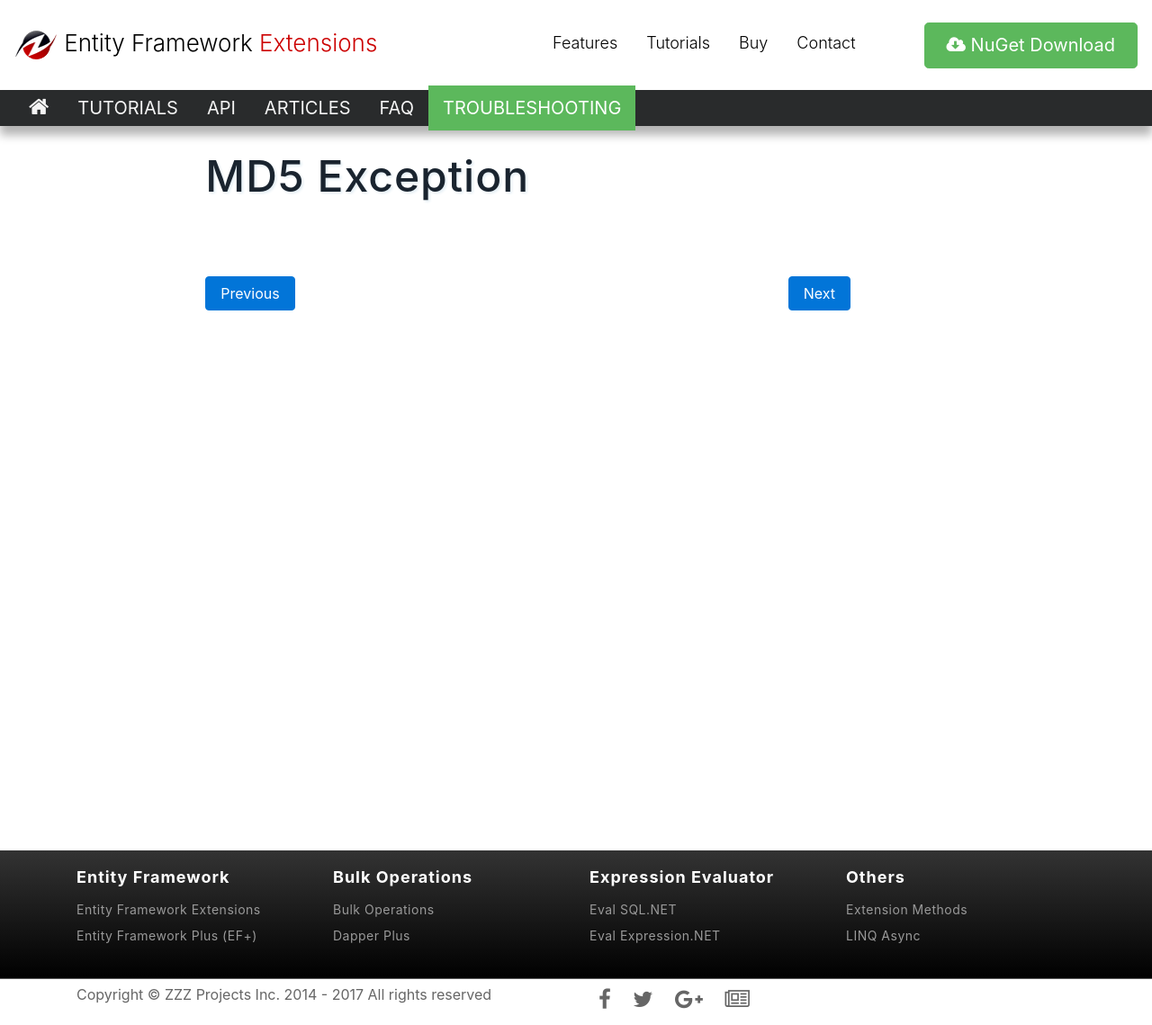
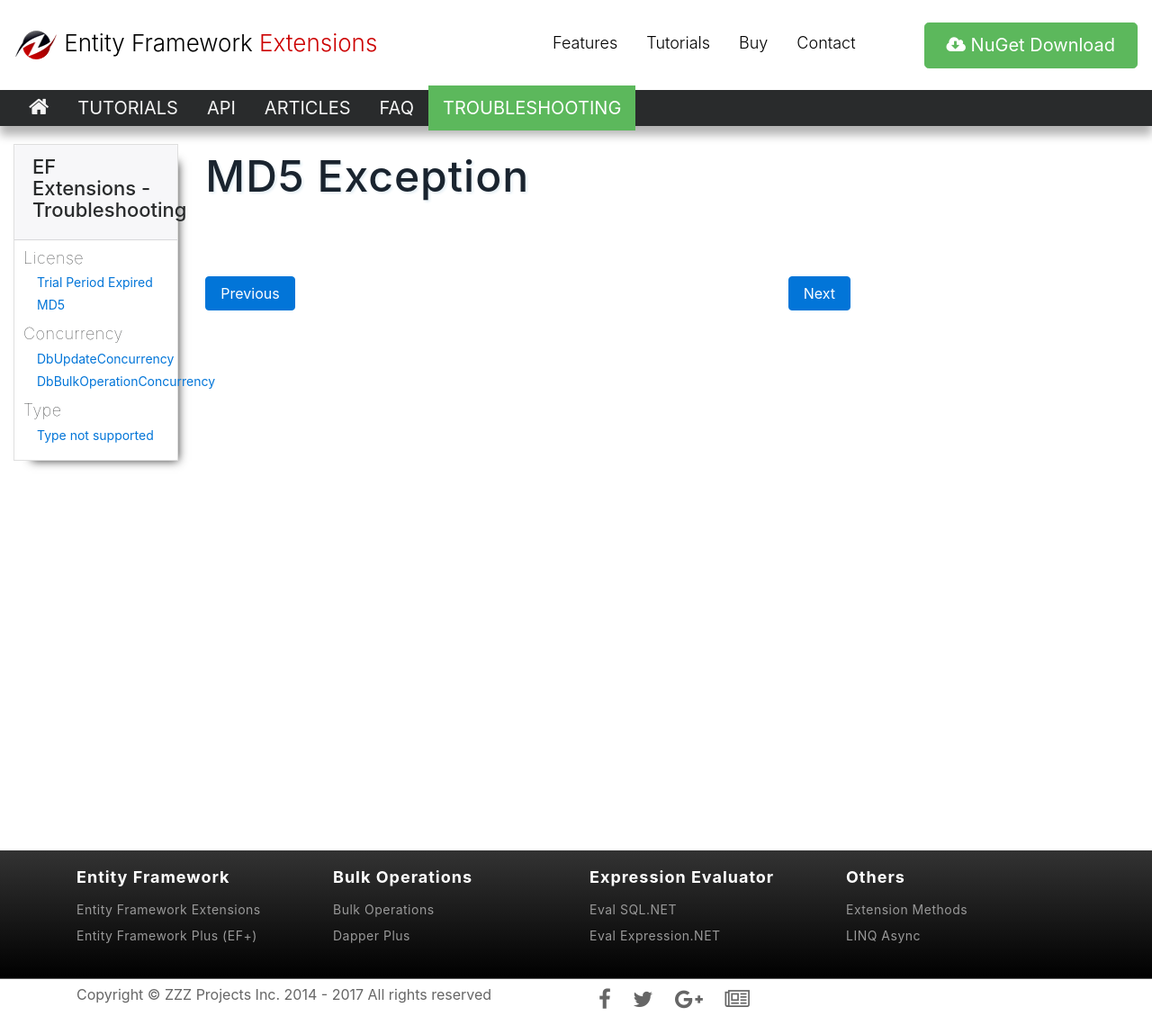
Before and after one commit to zzzprojects/EntityFramework-Extensions, a Jekyll site: the page built from docs/pages/troubleshooting/md5-exception.md, in a window 1280 px wide and 1139 px high. Shown: the whole window at 90% size. Built offline with Jekyll 4.4.1, drawn with Linux system fonts in a browser that asks for light colours; nearby versions of some CDN libraries.

Commit message:
Update aside.html

```diff
--- a/docs/_includes/aside.html
+++ b/docs/_includes/aside.html
@@ -104,6 +104,32 @@
 	</div>
 </div>
 
+{% elsif page.path contains "/troubleshooting/" %}
+<div class="card">
+	<div class="card-header">
+		<h3>EF Extensions - Troubleshooting</h3>
+	</div>
+	<div class="card-block">
+
+		<h4>License</h4>
+		<ul>
+			<li><a href="trial-period-expired-exception">Trial Period Expired</a></li>
+			<li><a href="md5-exception">MD5</a></li>
+		</ul>
+
+		<h4>Concurrency</h4>
+		<ul>
+			<li><a href="dbupdateconcurrency-exception">DbUpdateConcurrency</a></li>
+			<li><a href="dbbulkoperationconcurrency-exception">DbBulkOperationConcurrency</a></li>
+		</ul>
+
+		<h4>Type</h4>
+		<ul>
+			<li><a href="type-not-supported-exception">Type not supported</a></li>
+		</ul>
+	</div>
+</div>
+
 {% endif %}
 
 <style>
```
